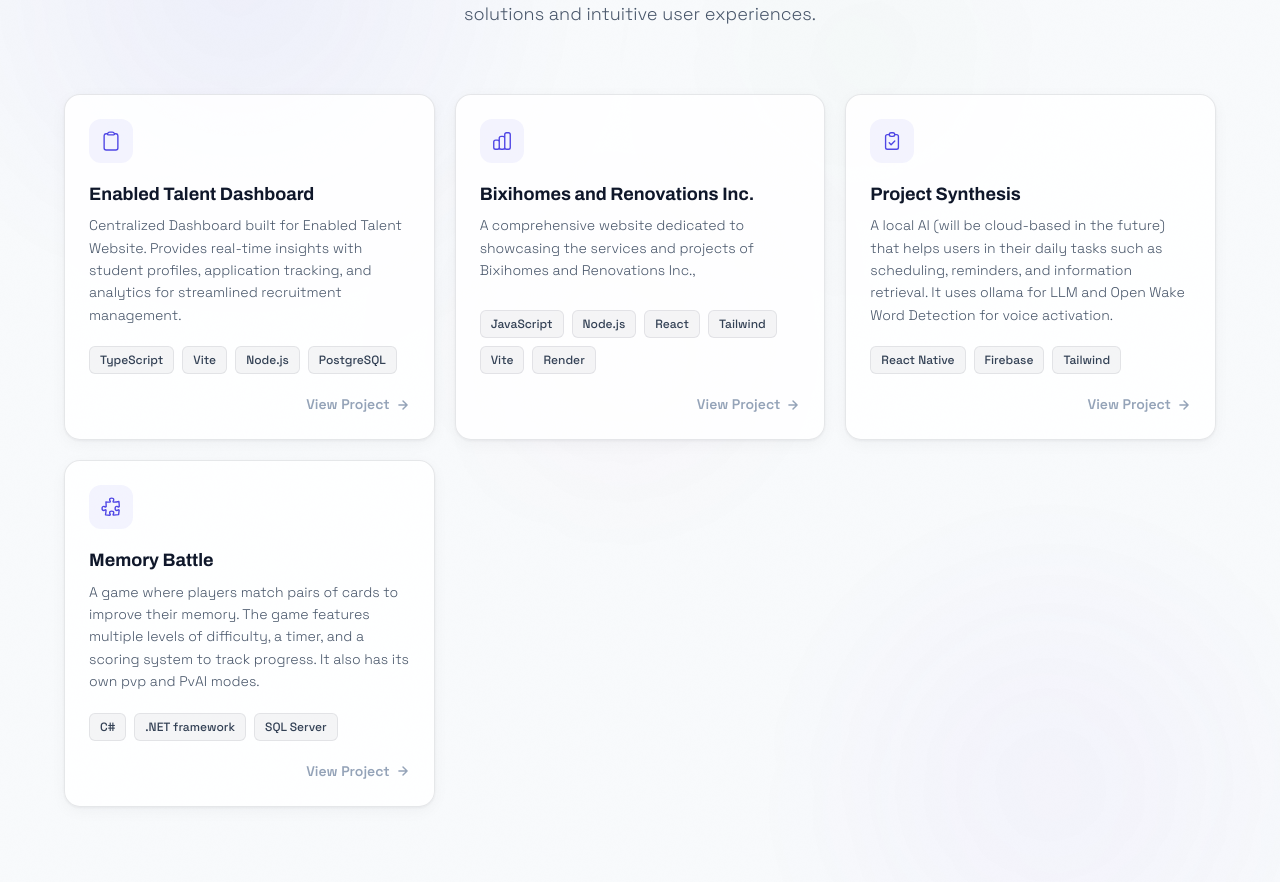
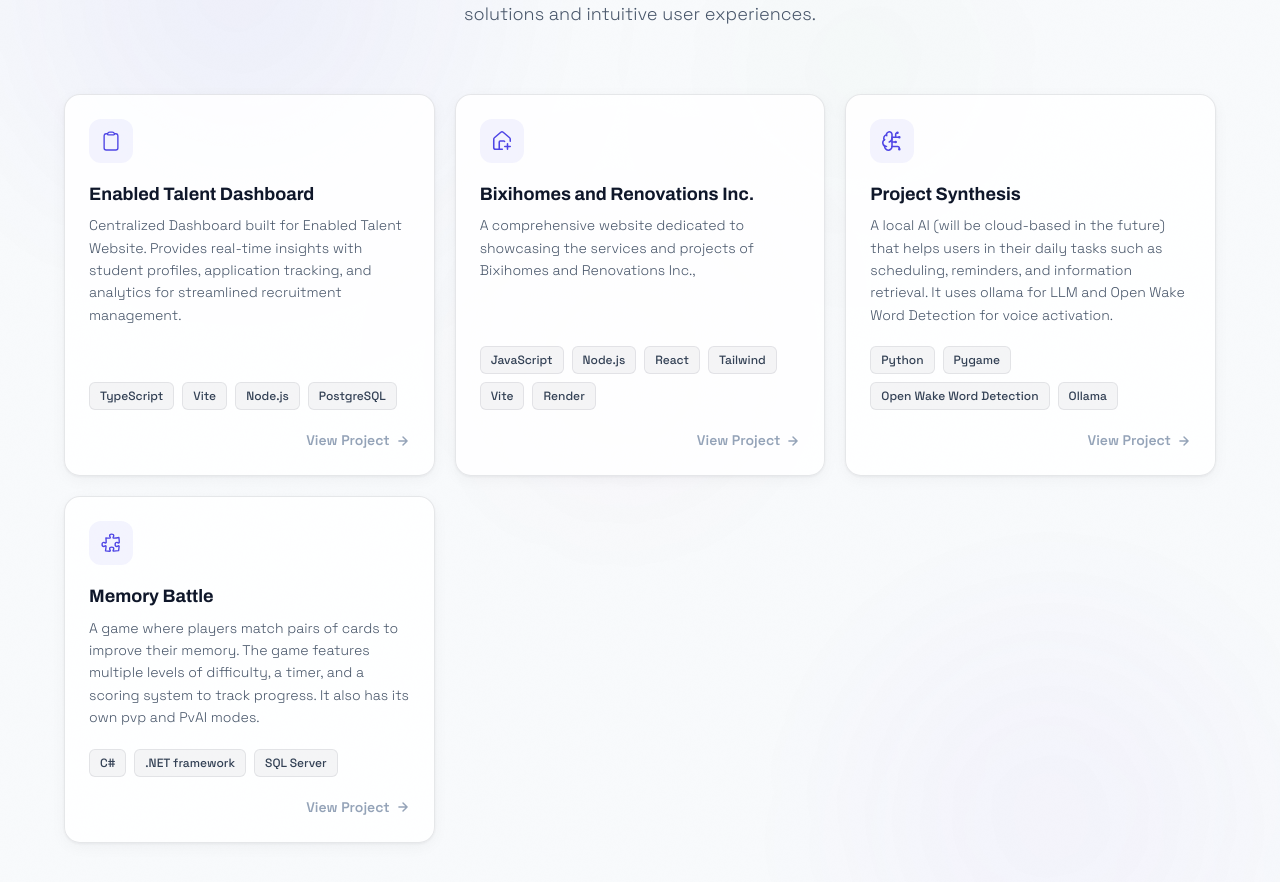
Before and after one commit to Agcaoili4/Portfolio, a React (Vite) app: page / in a window 1280 px wide. Shown: the part 3840-4722 px from the top of the page. Built offline with nearby package versions, Linux system fonts and the light colour scheme.

Commit message:
Change the icons of bixihomes and project synthesis

```diff
--- a/src/Components/projectsSection.jsx
+++ b/src/Components/projectsSection.jsx
@@ -1,4 +1,5 @@
 import { useEffect, useRef, useState } from 'react';
+import { BrainCircuit, HousePlus } from 'lucide-react';
 
 const projects = [
   {
@@ -14,11 +15,7 @@ const projects = [
     link: 'https://github.com/TyLandry/Enabled-Talent-Career-Centre-Dashboard',
   },
   {
-    icon: (
-      <svg width="22" height="22" fill="none" stroke="currentColor" strokeWidth="1.5" viewBox="0 0 24 24" strokeLinecap="round" strokeLinejoin="round" aria-hidden="true">
-        <path d="M9 19v-6a2 2 0 00-2-2H5a2 2 0 00-2 2v6a2 2 0 002 2h2a2 2 0 002-2zm0 0V9a2 2 0 012-2h2a2 2 0 012 2v10m-6 0a2 2 0 002 2h2a2 2 0 002-2m0 0V5a2 2 0 012-2h2a2 2 0 012 2v14a2 2 0 01-2 2h-2a2 2 0 01-2-2z" />
-      </svg>
-    ),
+    icon: <HousePlus size={22} strokeWidth={1.7} aria-hidden="true" />,
     name: 'Bixihomes and Renovations Inc.',
     desc: 'A comprehensive website dedicated to showcasing the services and projects of Bixihomes and Renovations Inc.,',
     tech: ['JavaScript', 'Node.js', 'React', 'Tailwind', 'Vite', 'Render'],
@@ -26,14 +23,10 @@ const projects = [
     link: 'https://www.bixihomes.com',
   },
   {
-    icon: (
-      <svg width="22" height="22" fill="none" stroke="currentColor" strokeWidth="1.5" viewBox="0 0 24 24" strokeLinecap="round" strokeLinejoin="round" aria-hidden="true">
-        <path d="M9 5H7a2 2 0 00-2 2v12a2 2 0 002 2h10a2 2 0 002-2V7a2 2 0 00-2-2h-2M9 5a2 2 0 002 2h2a2 2 0 002-2M9 5a2 2 0 012-2h2a2 2 0 012 2m-6 9l2 2 4-4" />
-      </svg>
-    ),
+    icon: <BrainCircuit size={22} strokeWidth={1.7} aria-hidden="true" />,
     name: 'Project Synthesis',
     desc: 'A local AI (will be cloud-based in the future) that helps users in their daily tasks such as scheduling, reminders, and information retrieval. It uses ollama for LLM and Open Wake Word Detection for voice activation.',
-    tech: ['React Native', 'Firebase', 'Tailwind'],
+    tech: ['Python', 'Pygame', 'Open Wake Word Detection', 'Ollama'],
     accentColor: 'rgba(244,63,94,0.08)',
     link: '#',
   },
```
